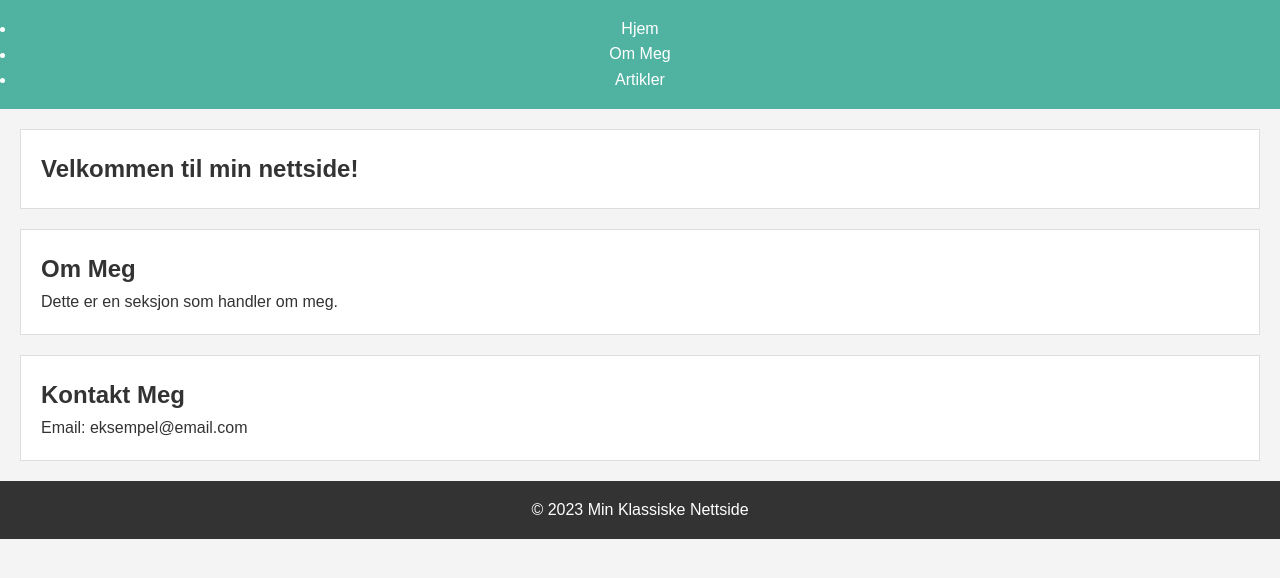
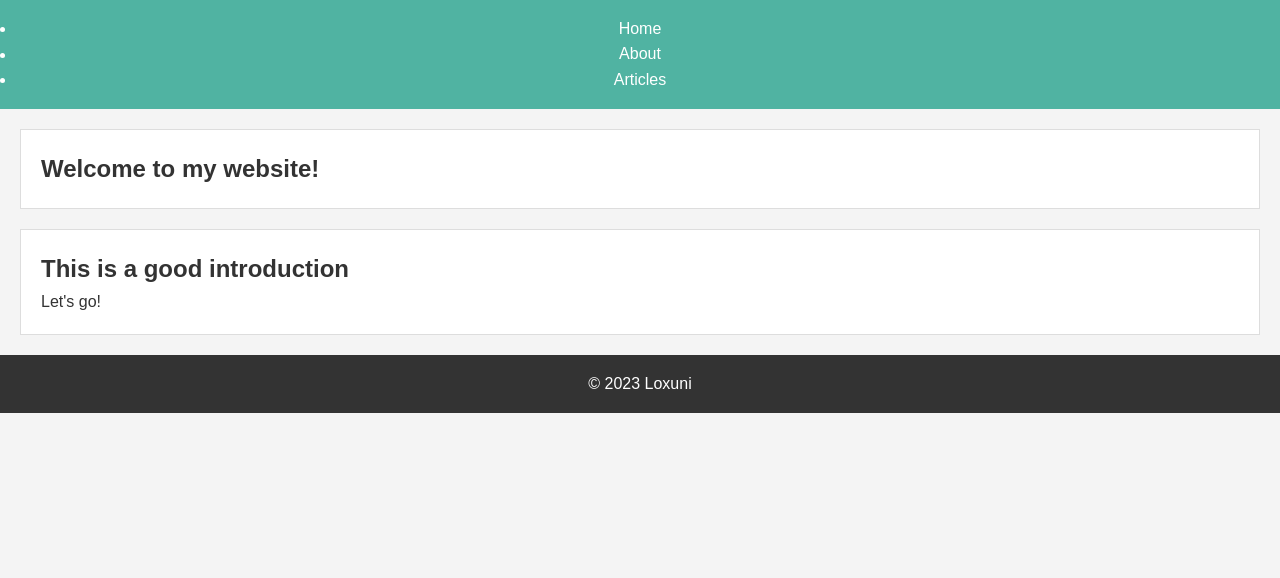
Before and after one commit to Loxuni/My-website, a plain HTML site: page index.html in a window 1280 px wide. Drawn offline with Linux system fonts and the light colour scheme.

Commit message:
Changed the html files to english

```diff
--- a/index.html
+++ b/index.html
@@ -2,36 +2,31 @@
 <html lang="en">
 <head>
     <meta charset="UTF-8">
-    <title>Min Nettside</title>
+    <title>Loxuni</title>
     <link rel="stylesheet" href="styles.css">
 </head>
 <body>
     <header>
         <nav>
             <ul>
-                <li><a href="index.html">Hjem</a></li>
-                <li><a href="about.html">Om Meg</a></li>
-                <li><a href="articles.html">Artikler</a></li>
+                <li><a href="index.html">Home</a></li>
+                <li><a href="about.html">About</a></li>
+                <li><a href="articles.html">Articles</a></li>
             </ul>
         </nav>
     </header>
 
     <section id="home">
-        <h1>Velkommen til min nettside!</h1>
+        <h1>Welcome to my website!</h1>
     </section>
 
-    <section id="about">
-        <h2>Om Meg</h2>
-        <p>Dette er en seksjon som handler om meg.</p>
-    </section>
-
-    <section id="contact">
-        <h2>Kontakt Meg</h2>
-        <p>Email: eksempel@email.com</p>
+    <section id="introduction">
+        <h2>This is a good introduction</h2>
+        <p>Let's go!</p>
     </section>
 
     <footer>
-        <p>&copy; 2023 Min Klassiske Nettside</p>
+        <p>&copy; 2023 Loxuni</p>
     </footer>
 
     <script src="script.js"></script>
```
